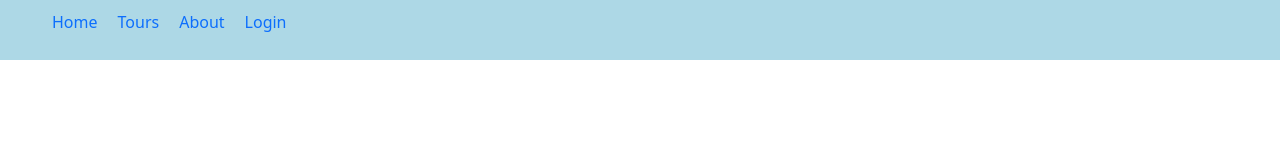
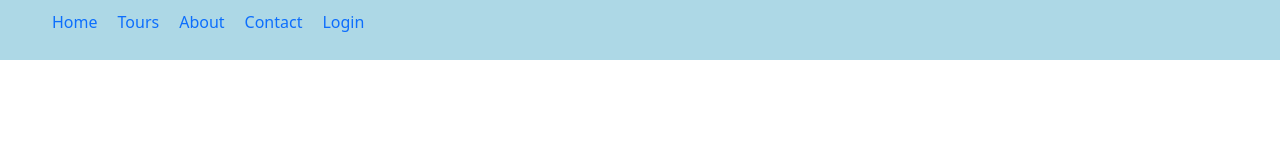
Before and after one commit to njiddasalifu/WorldTravels, a React (Create React App) app in the folder frontend/: page / in a window 1280 px wide. Shown: the top 160 px of the page. Built offline with nearby package versions, Linux system fonts and the light colour scheme; a web font is replaced by a local one.

Commit message:
working on the header

```diff
--- a/frontend/src/components/Header/Header.css
+++ b/frontend/src/components/Header/Header.css
@@ -2,6 +2,7 @@
 .header {
     background-color: lightblue;
     color: #fff;
+    /* float: right; */
     padding: 10px;
     display: flex;
     align-items: center;
--- a/frontend/src/components/Header/Header.jsx
+++ b/frontend/src/components/Header/Header.jsx
@@ -6,10 +6,11 @@ const Header = () => (
   <nav className='header'>
     {/* <h2>Hi, Welcome to World Travels.</h2>
      */}
-    <ul>
+    <ul className='uls'>
       <li><a href="/">Home</a></li>
       <li><a href="/tours">Tours</a></li>
       <li><a href="/about">About</a></li>
+      <li><a href="./contact">Contact</a></li>
       <li><a href="/login">Login</a></li>
     </ul>
   </nav>
```
